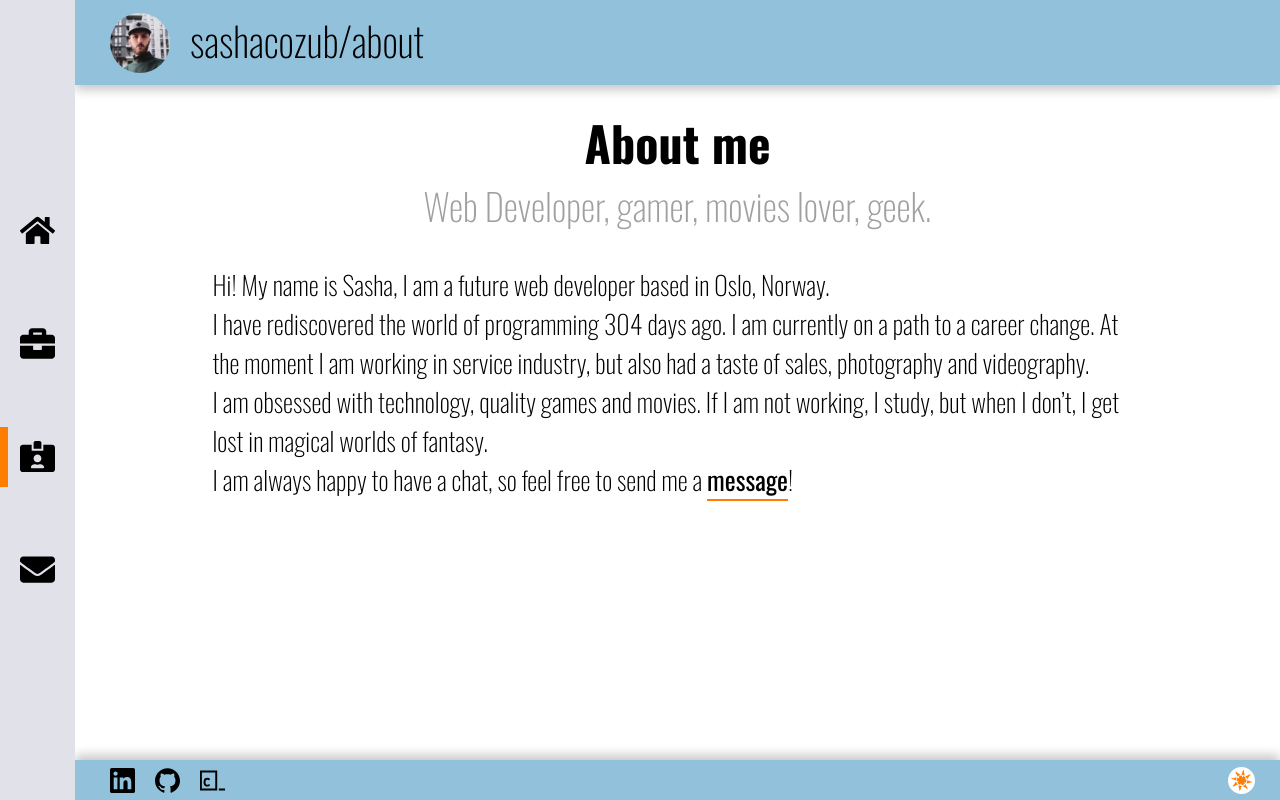
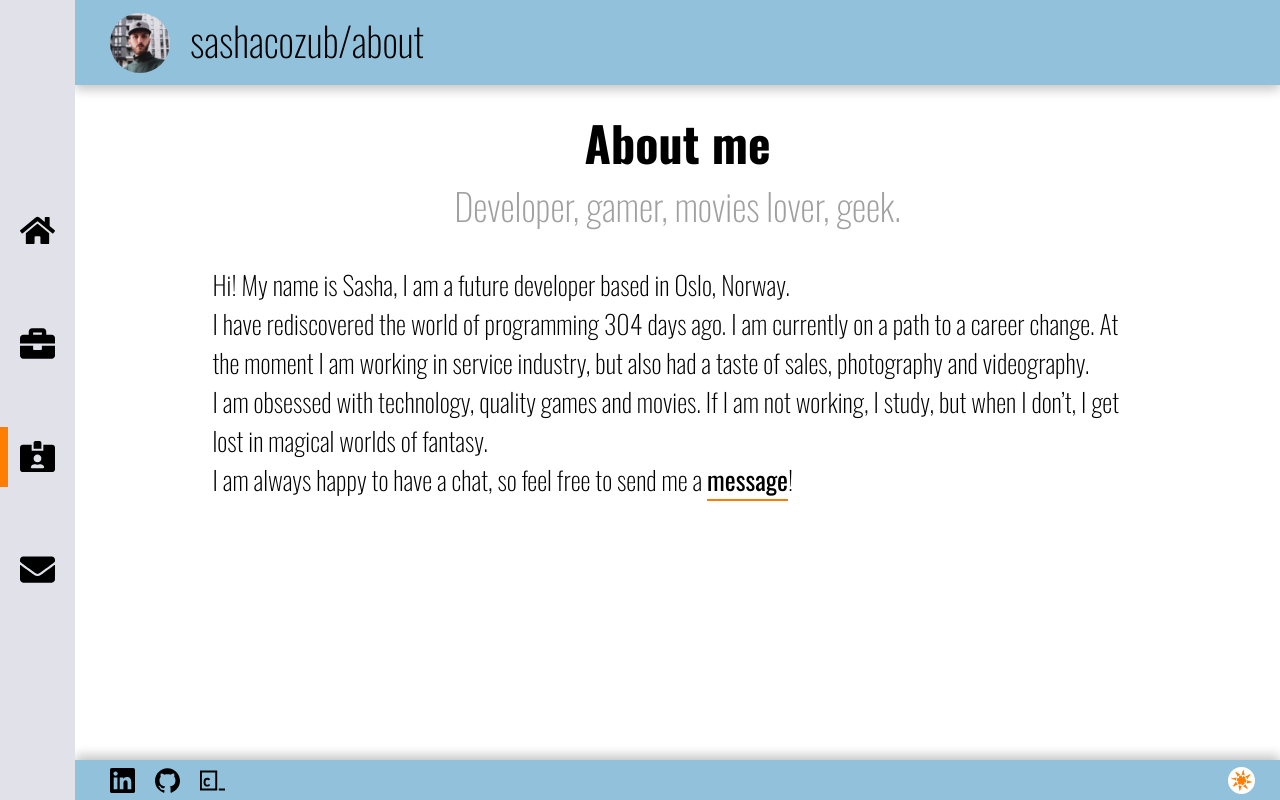
Before and after one commit to onelegtony/my_portfolio, a React (Create React App) app: page /about in a window 1280 px wide. Built offline with nearby package versions, Linux system fonts and the light colour scheme.

Commit message:
Update About.js

```diff
--- a/src/pages/About/About.js
+++ b/src/pages/About/About.js
@@ -15,11 +15,10 @@ const About = () => {
   return (
     <section className='about-page-ctr'>
       <h1>About me</h1>
-      <h3>Web Developer, gamer, movies lover, geek.</h3>
+      <h3>Developer, gamer, movies lover, geek.</h3>
       <div className='about-text-ctr'>
         <p>
-          Hi! My name is Sasha, I am a future web developer based in Oslo,
-          Norway.
+          Hi! My name is Sasha, I am a future developer based in Oslo, Norway.
           <br />I have rediscovered the world of programming {codingDays} days
           ago. I am currently on a path to a career change. At the moment I am
           working in service industry, but also had a taste of sales,
```
